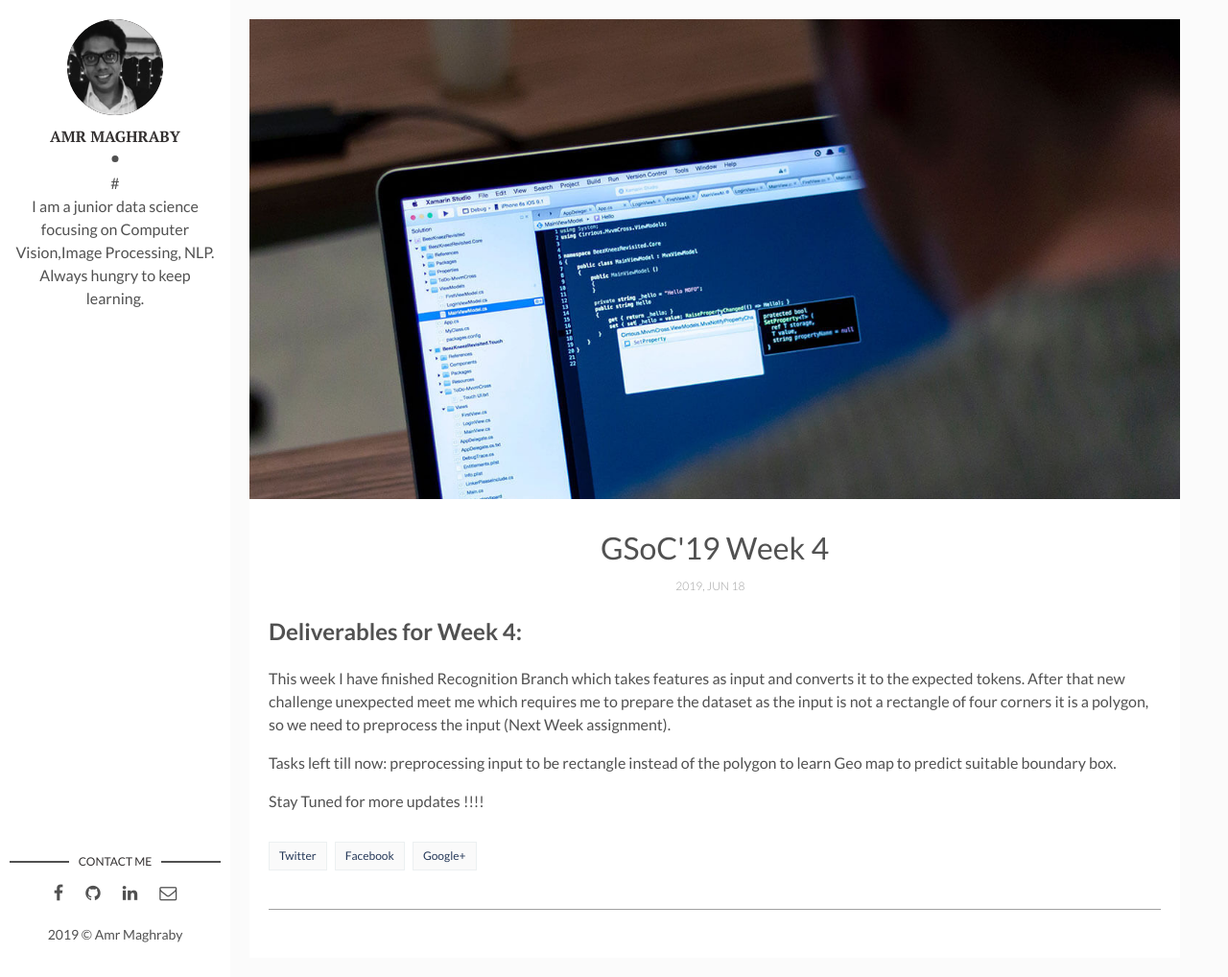
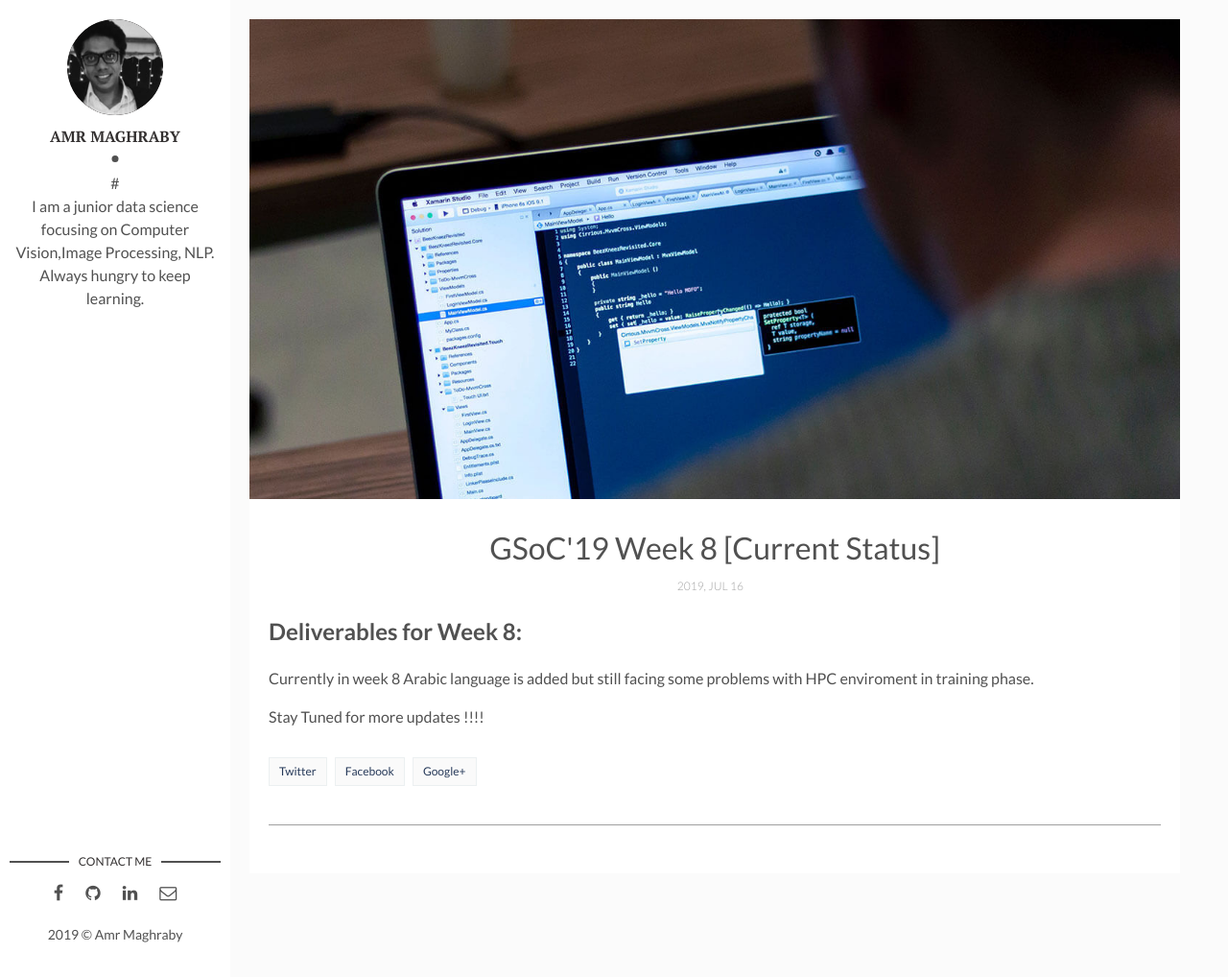
Before and after one commit to AmrMaghraby/amrmaghraby.github.io, a Jekyll site: the page built from _posts/2017-04-06-welcome-to-jekyll.markdown, in a window 1280 px wide and 1018 px high. Shown: the whole window at 96% size. Built offline with Jekyll 4.4.1, drawn with Linux system fonts in a browser that asks for light colours; comment, search, counter and statistics services are not loaded.

Commit message:
Update 2017-04-06-welcome-to-jekyll.markdown

```diff
--- a/_posts/2017-04-06-welcome-to-jekyll.markdown
+++ b/_posts/2017-04-06-welcome-to-jekyll.markdown
@@ -1,15 +1,13 @@
 ---
 layout: post
-title: GSoC'19 Week 4
-date: 2019-06-18 13:32:20 +0300
+title: GSoC'19 Week 8 [Current Status]
+date: 2019-07-16 13:32:20 +0300
 description: #hhjhhh
 img: how-to-start.jpg
 ---
 
-## Deliverables for Week 4:
+## Deliverables for Week 8:
 
-This week I have finished Recognition Branch which takes features as input and converts it to the expected tokens. After that new challenge unexpected meet me which requires me to prepare the dataset as the input is not a rectangle of four corners it is a polygon, so we need to preprocess the input (Next Week assignment).
-
-Tasks left till now: preprocessing input to be rectangle instead of the polygon to learn Geo map to predict suitable boundary box.
+Currently in week 8 Arabic language is added but still facing some problems with HPC enviroment in training phase.
 
 Stay Tuned for more updates !!!!
```
